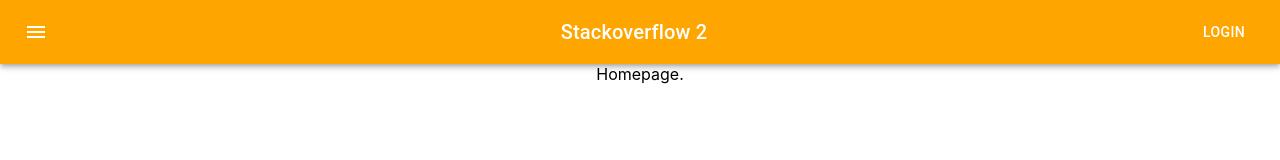
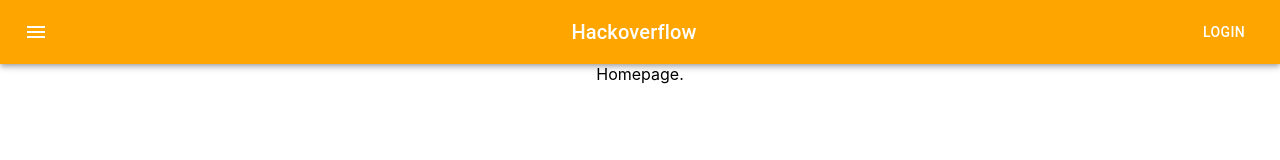
Before and after one commit to attilaklmn/stackoverflow, a React (Create React App) app in the folder frontend/: page / in a window 1280 px wide. Shown: the top 160 px of the page. Built offline with nearby package versions, Linux system fonts and the light colour scheme.

Commit message:
change title

```diff
--- a/frontend/src/components/Appbar.js
+++ b/frontend/src/components/Appbar.js
@@ -10,7 +10,7 @@ import MenuIcon from "@mui/icons-material/Menu";
 export default function Appbar(props) {
   return (
     <Box sx={{ flexGrow: 1 }}>
-      <AppBar position="static" sx={{ backgroundColor: 'orange' }}>
+      <AppBar position="static" sx={{ backgroundColor: "orange" }}>
         <Toolbar>
           <IconButton
             size="large"
@@ -23,7 +23,7 @@ export default function Appbar(props) {
             <MenuIcon />
           </IconButton>
           <Typography variant="h6" component="div" sx={{ flexGrow: 1 }}>
-            Stackoverflow 2
+            Hackoverflow
           </Typography>
           <Button color="inherit">Login</Button>
         </Toolbar>
```
